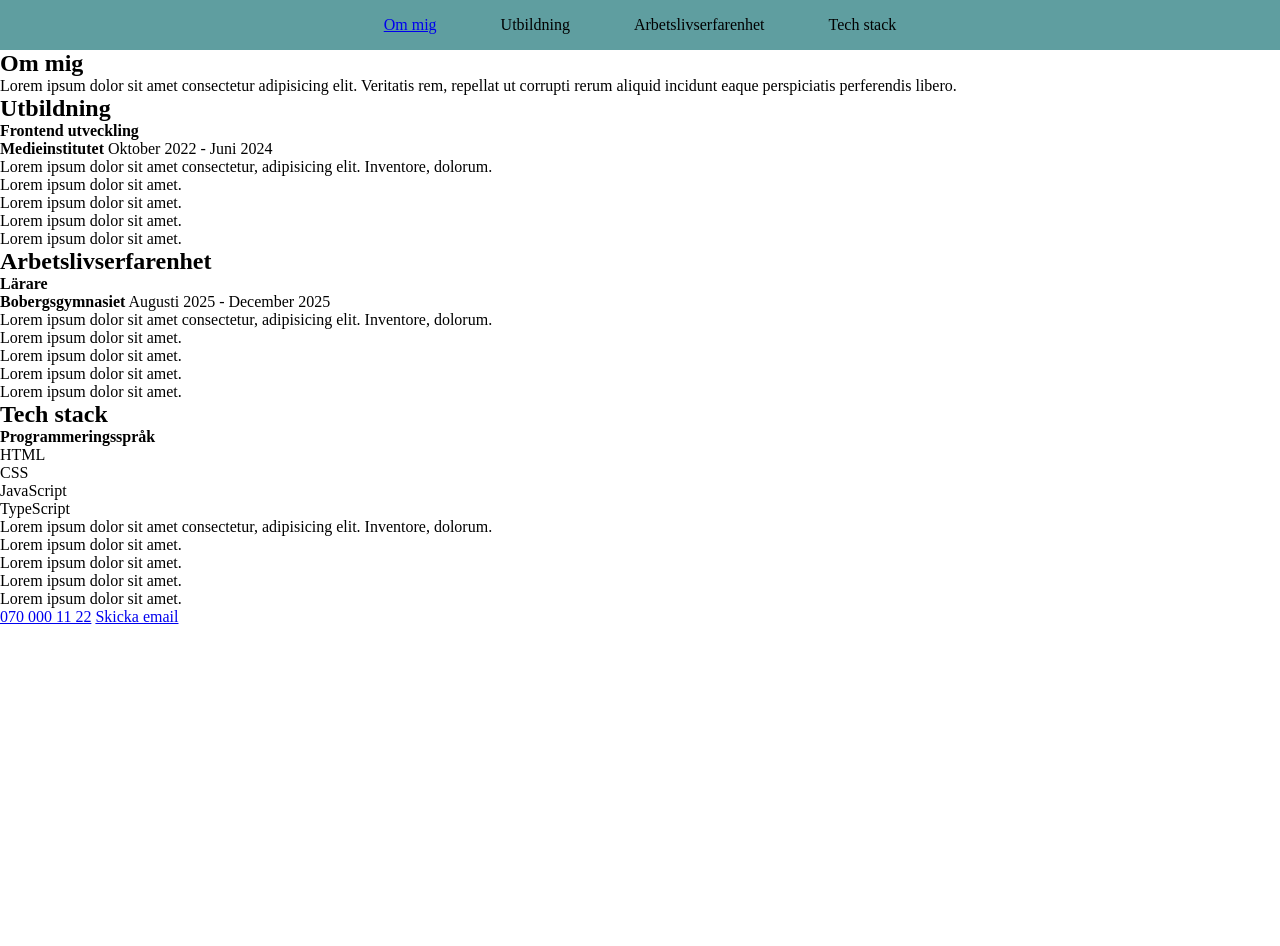
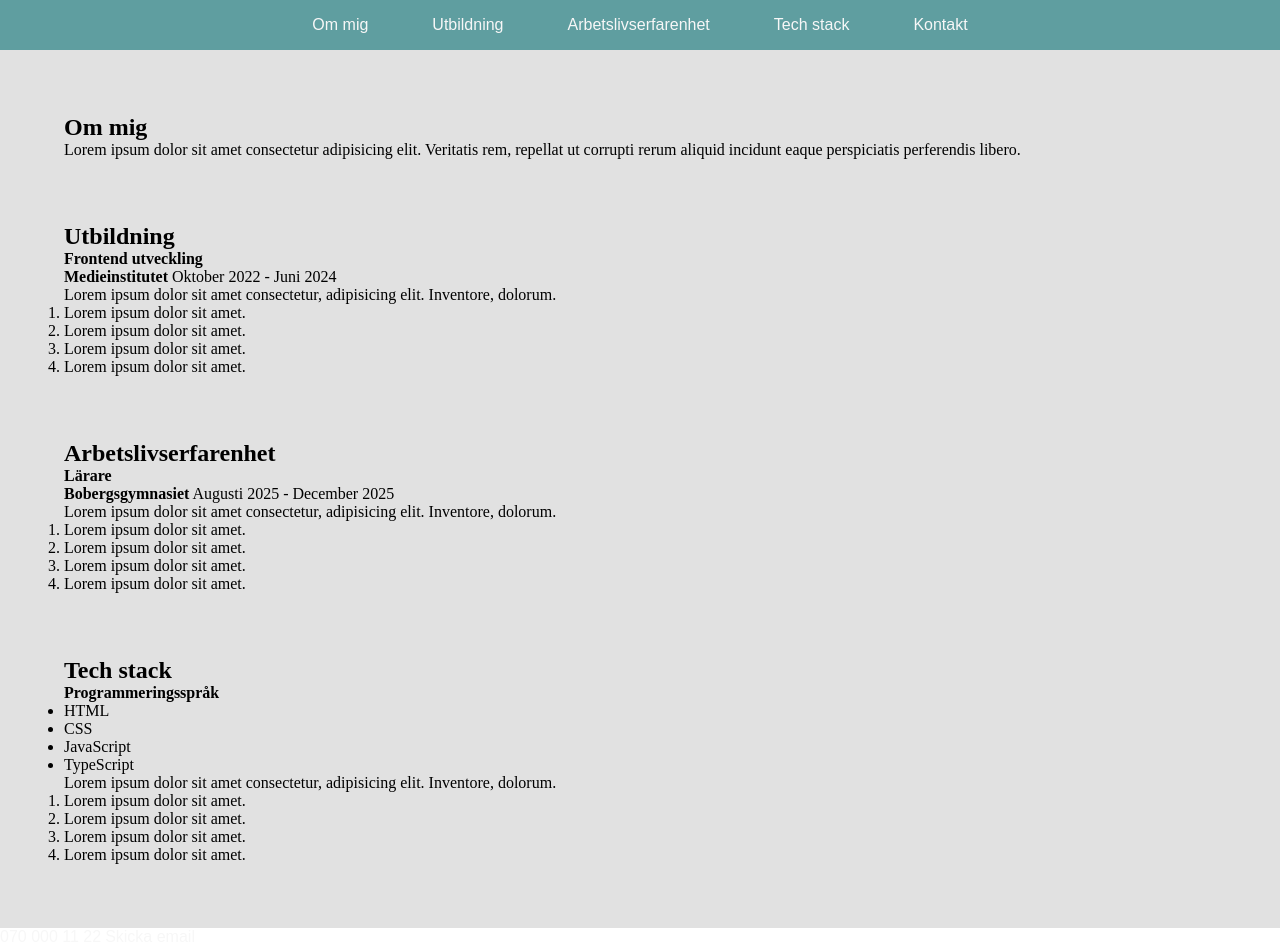
Before and after one commit to K3mp3/Webbutveckling-1, a plain HTML site: page CV/index.html in a window 1280 px wide. Before the commit the page ends 800 px from the top, so only its background shows below. Drawn offline with Linux system fonts and the light colour scheme.

Commit message:
[Add] styling for nav and main

```diff
--- a/CV/index.html
+++ b/CV/index.html
@@ -1,8 +1,11 @@
-<!DOCTYPE html>
-<html lang="sv">
-<head>
-    <meta charset="UTF-8">
-    <meta name="viewport" content="width=device-width, initial-scale=1.0">
+<!DOCTYPE html> <!--Talar om för webbläsaren vilken HTML version det är. I detta fall HTML 5-->
+<html lang="sv"> <!--Språkattribut. sv för svenska, en för engelska-->
+<head> <!--Head innehåller information om själva webbsidan, syns dock inte på den-->
+
+    <!--META-taggar är som etiketter på paketets utsida - de berättar OM innehållet utan att synas i själva innehållet.-->
+
+    <meta charset="UTF-8"> <!--Teckenkodning för att kunna använda bland annat ÅÄÖ-->
+    <meta name="viewport" content="width=device-width, initial-scale=1.0"> <!--Responsiv design för mobiler. Talar om för mobilen hur stor webbsidan ska visas-->
     <title>CV</title>
 
     <!-- Internal Styling -->
@@ -25,27 +28,49 @@
             gap: 64px;
             justify-content: space-between;
         }
+
+        a {
+            transition: all 0.2s ease-in-out;
+            text-decoration: none;
+            color: #f7f7f7;
+            font-family: Arial, Helvetica, sans-serif;
+        }
+
+        a:hover {
+            transition: all 0.2s ease-in-out;
+            color: #000;
+            text-decoration: underline;
+        }
+
+        main {
+           background-color: rgb(225, 225, 225);
+           display: flex;
+           flex-direction: column;
+           gap: 64px;
+           padding: 64px;
+        }
     </style>
 </head>
-<body>
-    <header class="nav-header">
-        <nav>
+<body> <!--Här i läggs all HTML-kod som syns på webbsidan-->
+    <header class="nav-header"> <!-- HEADER - är en semantisk HTML-tagg som markerar huvudet/toppen av något - kan vara hela sidan ELLER en del av sidan -->
+        <nav> <!--Semantisk HTML för navigation-->
             <ul class="nav-ul">
-                <li><a href="#footer">Om mig</a></li>
-                <li>Utbildning</li>
-                <li>Arbetslivserfarenhet</li>
-                <li>Tech stack</li>
+                <li><a href="#about-me">Om mig</a></li>
+                <li><a href="#education">Utbildning</a> </li>
+                <li><a href="#work">Arbetslivserfarenhet</a></li>
+                <li><a href="#tech-stack">Tech stack</a></li>
+                <li><a href="#contact">Kontakt</a></li>
             </ul>
         </nav>
     </header>
 
-    <main>
-        <section class="about-me">
+    <main> <!--MAIN - är en semantisk HTML-tagg som används för allt huvudinnehåll på webbsidan-->
+        <section class="about-me" id="about-me">
             <h2>Om mig</h2>
             <p>Lorem ipsum dolor sit amet consectetur adipisicing elit. Veritatis rem, repellat ut corrupti rerum aliquid incidunt eaque perspiciatis perferendis libero.</p>
         </section>
 
-        <section>
+        <section id="education">
             <h2>Utbildning</h2>
 
             <article>
@@ -70,7 +95,7 @@
             </article>
         </section>
 
-        <section>
+        <section id="work">
             <h2>Arbetslivserfarenhet</h2>
 
             <article>
@@ -95,7 +120,7 @@
             </article>
         </section>
 
-        <section>
+        <section id="tech-stack">
             <h2>Tech stack</h2>
 
             <div>
@@ -120,7 +145,7 @@
             </div>
         </section>
     </main>
-    <footer id="footer">
+    <footer id="contact">
         <a href="tel:+46700001122">070 000 11 22</a>
         <a href="mailto:melvinkempe@hotmail.com">Skicka email</a>
     </footer>
```
Also changed, not shown: 1 other file.
